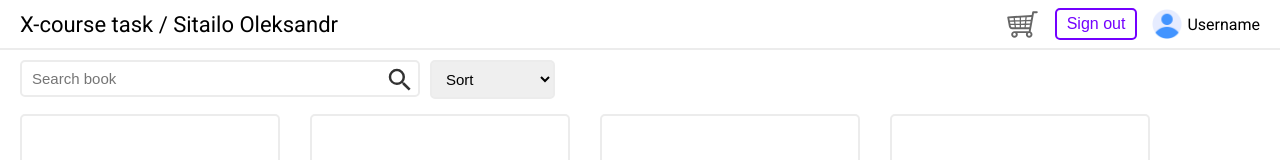
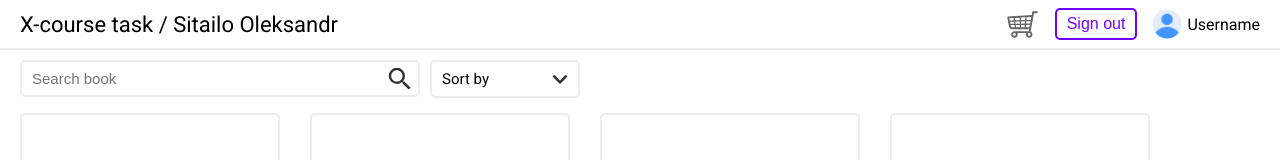
Before and after one commit to SoleksandrS/CiklumCourseProject, a React (Vite) app in the folder X-course-task/: page /books in a window 1280 px wide. Shown: the top 160 px of the page. Built offline with nearby package versions, Linux system fonts and the light colour scheme.

Commit message:
feat: add Select component and add hook useComponentVisible

```diff
--- /dev/null
+++ b/X-course-task/src/components/Select/Select.module.scss
@@ -0,0 +1,69 @@
+@import "../../scss/variables.scss";
+
+.select {
+  position: relative;
+  width: 150px;
+}
+
+.display {
+  font-size: 1.5rem;
+  padding: 8px 35px 8px 10px;
+  border-radius: 5px;
+  border: 2px solid $colorBackgroundDark1;
+  transition: border-color .3s ease;
+  cursor: pointer;
+  white-space: nowrap;
+  overflow: hidden;
+  text-overflow: ellipsis;
+
+  .arrow {
+    position: absolute;
+    height: 30px;
+    width: 30px;
+    right: 5px;
+    top: 50%;
+    transform: translate(0, -50%);
+    cursor: pointer;
+    background: url("../../assets/images/arrow.svg");
+    opacity: 0.8;
+    transition: transform .3s ease;
+  }
+
+  &.active {
+    border-color: $colorPrimaryLight1;
+
+    .arrow {
+      transform: translate(0, -50%)
+                  rotate(-180deg);
+    }
+  }
+}
+
+
+
+.option-list {
+  width: 150px;
+  display: flex;
+  flex-direction: column;
+  padding: 3px 0;
+  border: 2px solid $colorBackgroundDark1;
+  border-radius: 5px;
+  background-color: $colorBackground;
+  position: absolute;
+  bottom: -5px;
+  transform: translate(0, 100%);
+}
+
+.option {
+  font-size: 1.5rem;
+  padding: 7px 10px;
+  transition: background-color .3s ease;
+  cursor: pointer;
+  white-space: nowrap;
+  overflow: hidden;
+  text-overflow: ellipsis;
+
+  &:hover {
+    background-color: $colorBackgroundDark1;
+  }
+}
--- /dev/null
+++ b/X-course-task/src/components/Select/Select.tsx
@@ -0,0 +1,68 @@
+import { useCallback, useMemo } from 'react';
+import { useComponentVisible } from '../../hooks';
+
+import styles from './Select.module.scss';
+
+type Option = {
+  title: string;
+  value: string;
+};
+
+interface SelectProps {
+  options: Option[];
+  onSelect: (value: string) => void;
+  selectedValue: string;
+  placeholder?: string;
+}
+
+function Select(props: SelectProps) {
+  const { ref, isComponentVisible, setIsComponentVisible } = useComponentVisible(false);
+
+  const selectedOption = useMemo(
+    () => props.options.find((option) => option.value === props.selectedValue),
+    [props.options, props.selectedValue]
+  );
+
+  const displayText = useMemo(() => {
+    if (selectedOption) return selectedOption.title;
+    if (props.placeholder) return props.placeholder;
+    return 'Select';
+  }, [selectedOption, props.placeholder]);
+
+  const displayClassName = useMemo(() => {
+    let str = styles['display'];
+    if (isComponentVisible) str += ` ${styles['active']}`;
+    return str;
+  }, [isComponentVisible]);
+
+  const onSelect = useCallback(
+    (value: string) => {
+      props.onSelect(value);
+      setIsComponentVisible(false);
+    },
+    [props, setIsComponentVisible]
+  );
+
+  return (
+    <div className={styles['select']} ref={ref}>
+      <div className={displayClassName} onClick={() => setIsComponentVisible((prev) => !prev)}>
+        {displayText}
+        <span className={styles['arrow']}></span>
+      </div>
+      {isComponentVisible && (
+        <ul className={styles['option-list']}>
+          {props.options.map((option, idx) => (
+            <li
+              key={`option-${idx}`}
+              className={styles['option']}
+              onClick={() => onSelect(option.value)}>
+              {option.title}
+            </li>
+          ))}
+        </ul>
+      )}
+    </div>
+  );
+}
+
+export default Select;
--- a/X-course-task/src/components/index.ts
+++ b/X-course-task/src/components/index.ts
@@ -4,5 +4,6 @@ import Button from './Button/Button';
 import Footer from './Footer/Footer';
 import Header from './Header/Header';
 import Input from './Input/Input';
+import Select from './Select/Select';
 
-export { ALink, BookCard, Button, Footer, Header, Input };
+export { ALink, BookCard, Button, Footer, Header, Input, Select };
--- /dev/null
+++ b/X-course-task/src/hooks/index.ts
@@ -0,0 +1,3 @@
+import useComponentVisible from './useComponentVisible/useComponentVisible';
+
+export { useComponentVisible };
--- /dev/null
+++ b/X-course-task/src/hooks/useComponentVisible/useComponentVisible.tsx
@@ -0,0 +1,21 @@
+import { useState, useEffect, useRef } from 'react';
+
+export default function useComponentVisible(initialIsVisible: boolean) {
+  const [isComponentVisible, setIsComponentVisible] = useState(initialIsVisible);
+  const ref = useRef<HTMLDivElement>(null);
+
+  const handleClickOutside = (event: Event) => {
+    if (ref.current && !ref.current.contains(event.target as HTMLDivElement)) {
+      setIsComponentVisible(false);
+    }
+  };
+
+  useEffect(() => {
+    document.addEventListener('click', handleClickOutside, true);
+    return () => {
+      document.removeEventListener('click', handleClickOutside, true);
+    };
+  }, []);
+
+  return { ref, isComponentVisible, setIsComponentVisible };
+}
--- a/X-course-task/src/pages/Books/Books.tsx
+++ b/X-course-task/src/pages/Books/Books.tsx
@@ -1,6 +1,6 @@
 import { useMemo, useRef, useState } from 'react';
 import books from '../../assets/data/books.json';
-import { BookCard, Input } from '../../components';
+import { BookCard, Input, Select } from '../../components';
 import BookType from '../../types/BookType';
 
 import styles from './Books.module.scss';
@@ -14,6 +14,28 @@ function Books() {
   const filteredList = useMemo(
     () => books.filter((book) => book.title.toLowerCase().includes(searchValue.toLowerCase())),
     [searchValue]
+  );
+
+  const optionList = useMemo(
+    () => [
+      {
+        value: 'title-asc',
+        title: 'Title ASC'
+      },
+      {
+        value: 'title-desc',
+        title: 'Title DESC'
+      },
+      {
+        value: 'price-asc',
+        title: 'Price ASC'
+      },
+      {
+        value: 'price-desc',
+        title: 'Price DESC'
+      }
+    ],
+    []
   );
 
   const sortedList = useMemo(() => {
@@ -49,18 +71,12 @@ function Books() {
           />
           <span className={styles['icon']} onClick={() => refSearchInput.current?.focus()}></span>
         </div>
-        <select
-          className={styles['select']}
-          value={sortValue}
-          onChange={(event) => setSortValue(event.target.value)}>
-          <option value="" selected disabled hidden>
-            Sort
-          </option>
-          <option value="title-asc">Title ASC</option>
-          <option value="title-desc">Title DESC</option>
-          <option value="price-asc">Price ASC</option>
-          <option value="price-desc">Price DESC</option>
-        </select>
+        <Select
+          options={optionList}
+          onSelect={(value) => setSortValue(value)}
+          selectedValue={sortValue}
+          placeholder="Sort by"
+        />
       </div>
       <ul className={styles['list']}>
         {sortedList.map((book) => (
```
Also changed, not shown: X-course-task/src/assets/images/arrow.svg (added).
